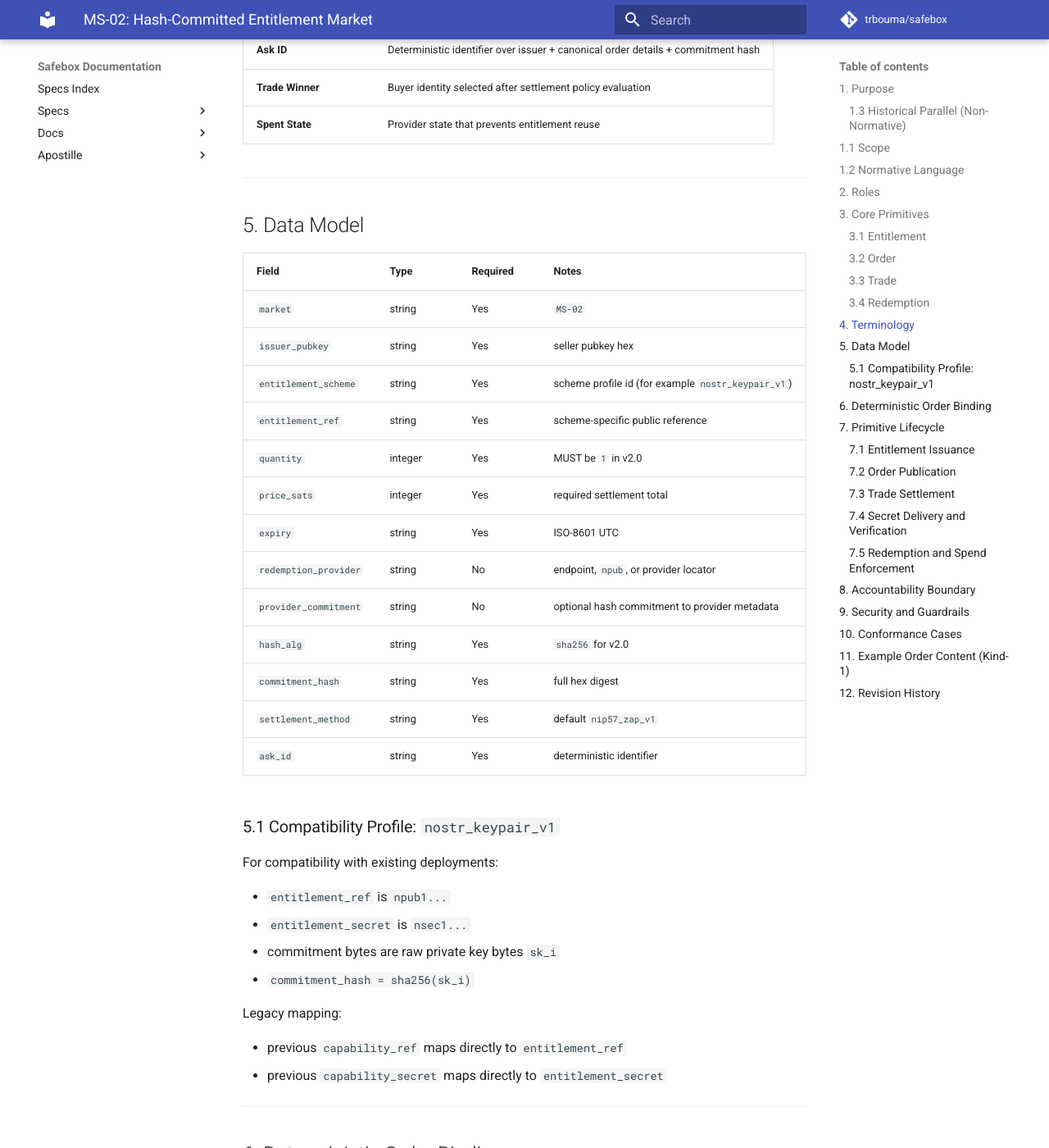
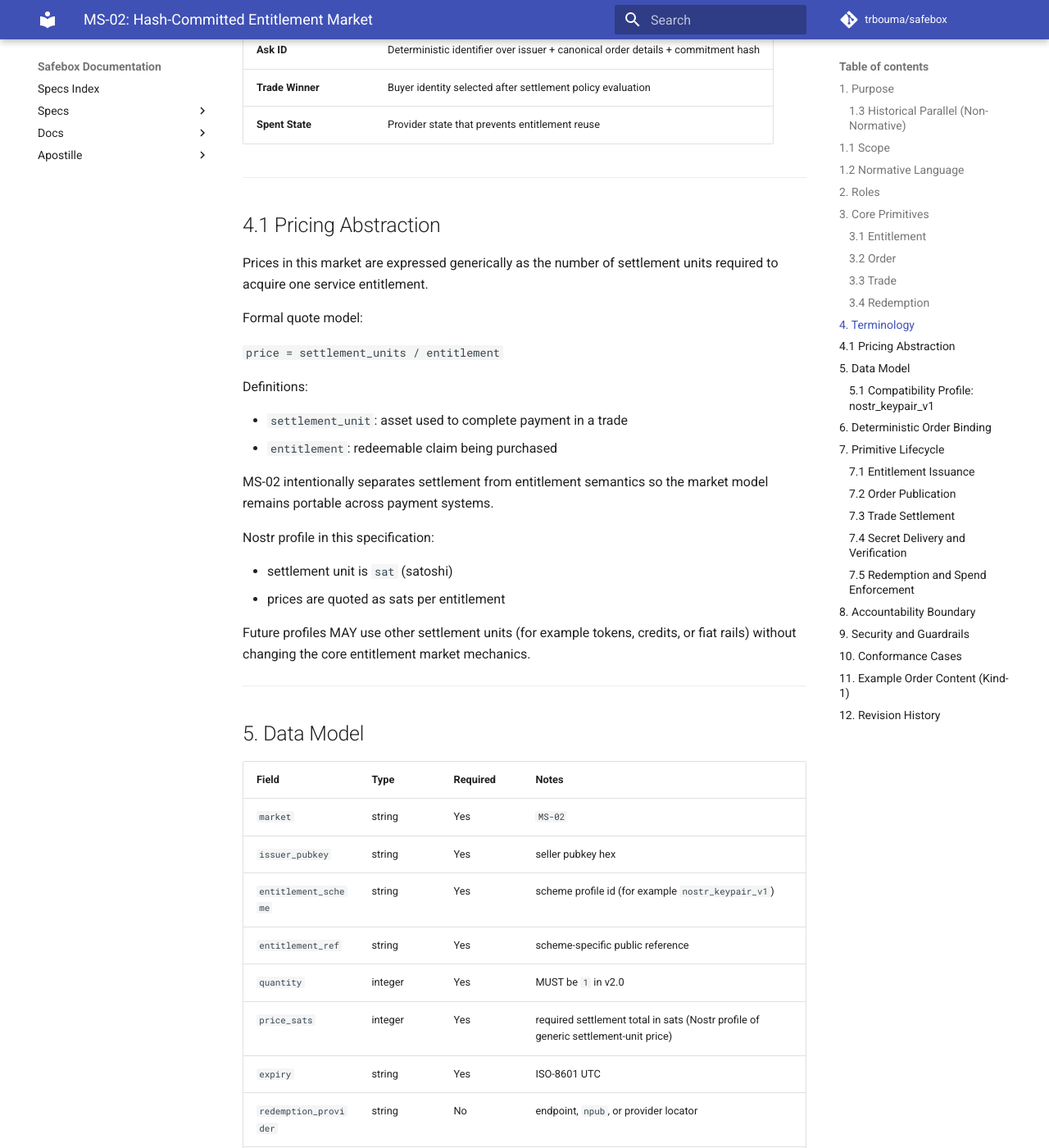
Before and after one commit to trbouma/safebox, an MkDocs documentation site: the page built from docs/specs/mkt/MS-02-entitlement-market.md, in a window 1280 px wide and 1400 px high, scrolled down 4362 px. Shown: the whole window at 82% size. Built offline with MkDocs 1.6.1 and Material for MkDocs 9.7.7, drawn with Linux system fonts in a browser that asks for light colours; comment, search, counter and statistics services are not loaded.

Commit message:
update market entitlement spec

```diff
--- a/docs/specs/mkt/MS-02-entitlement-market.md
+++ b/docs/specs/mkt/MS-02-entitlement-market.md
@@ -158,6 +158,30 @@ A successful redemption MUST consume entitlement spend state.
 
 ---
 
+## 4.1 Pricing Abstraction
+
+Prices in this market are expressed generically as the number of settlement units required to acquire one service entitlement.
+
+Formal quote model:
+
+`price = settlement_units / entitlement`
+
+Definitions:
+
+- `settlement_unit`: asset used to complete payment in a trade
+- `entitlement`: redeemable claim being purchased
+
+MS-02 intentionally separates settlement from entitlement semantics so the market model remains portable across payment systems.
+
+Nostr profile in this specification:
+
+- settlement unit is `sat` (satoshi)
+- prices are quoted as sats per entitlement
+
+Future profiles MAY use other settlement units (for example tokens, credits, or fiat rails) without changing the core entitlement market mechanics.
+
+---
+
 ## 5. Data Model
 
 | Field | Type | Required | Notes |
@@ -167,7 +191,7 @@ A successful redemption MUST consume entitlement spend state.
 | `entitlement_scheme` | string | Yes | scheme profile id (for example `nostr_keypair_v1`) |
 | `entitlement_ref` | string | Yes | scheme-specific public reference |
 | `quantity` | integer | Yes | MUST be `1` in v2.0 |
-| `price_sats` | integer | Yes | required settlement total |
+| `price_sats` | integer | Yes | required settlement total in sats (Nostr profile of generic settlement-unit price) |
 | `expiry` | string | Yes | ISO-8601 UTC |
 | `redemption_provider` | string | No | endpoint, `npub`, or provider locator |
 | `provider_commitment` | string | No | optional hash commitment to provider metadata |
```
